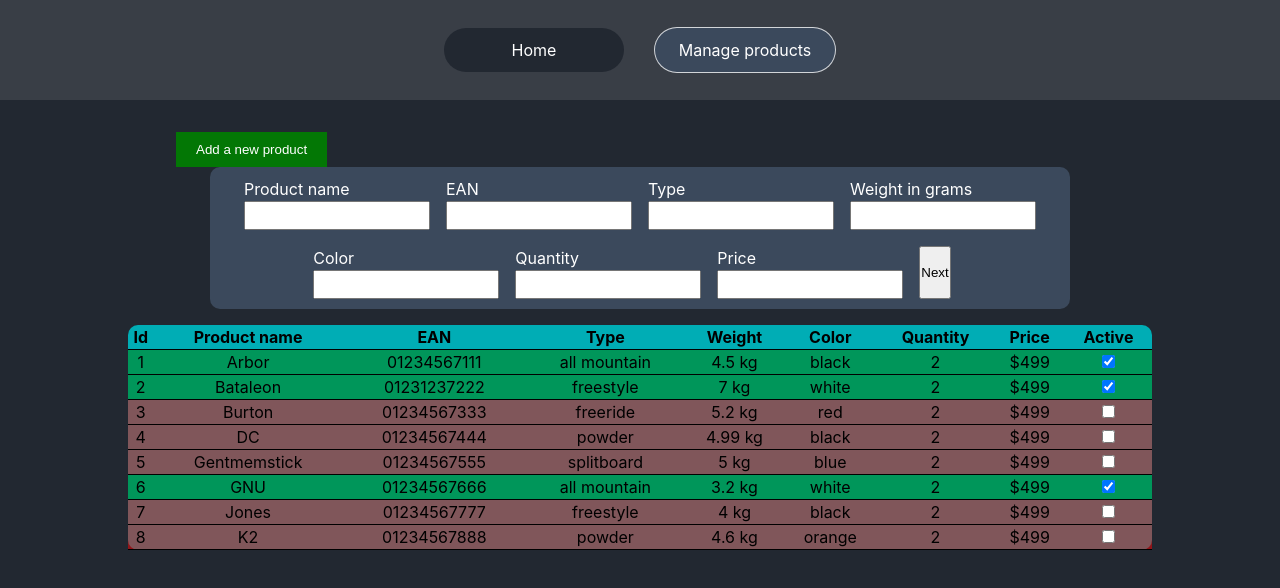
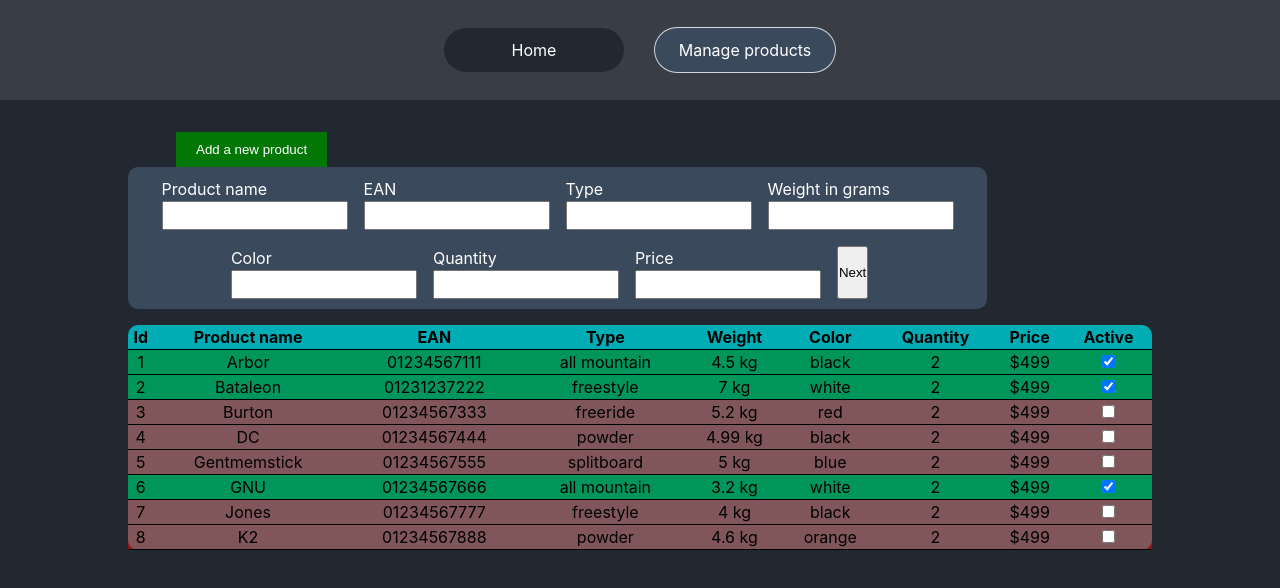
Before and after one commit to Clawetoora/react-typescript-warehouse-managing-system, a React (Vite) app: page /products in a window 1280 px wide. Both pictures are taken after a click on the button "Add a new product". Shown: the top 588 px of the page. Built offline with nearby package versions, Linux system fonts and the light colour scheme.

Commit message:
added button to show hide add new form

```diff
--- a/src/components/ManageTable.module.scss
+++ b/src/components/ManageTable.module.scss
@@ -57,3 +57,11 @@
     box-shadow: 0 10px 10px rgba(0, 0, 0, 0.4);
   }
 }
+
+.hide {
+  display: none;
+}
+
+.show {
+  display: block;
+}
--- a/src/components/ManageTable.tsx
+++ b/src/components/ManageTable.tsx
@@ -23,8 +23,13 @@
   const [open, setOpen] = useState(false);
   return (
     <div className={styles.container}>
-      <button className={styles.button}>Add a new product</button>
-      <AddNewProductForm products={products} setProducts={setProducts} />
+      <button className={styles.button} onClick={() => setOpen(!open)}>
+        Add a new product
+      </button>
+      <div className={open ? styles.show : styles.hide}>
+        <AddNewProductForm products={products} setProducts={setProducts} />
+      </div>
+
       <table className={styles.table}>
         <thead>
           <tr>
```
